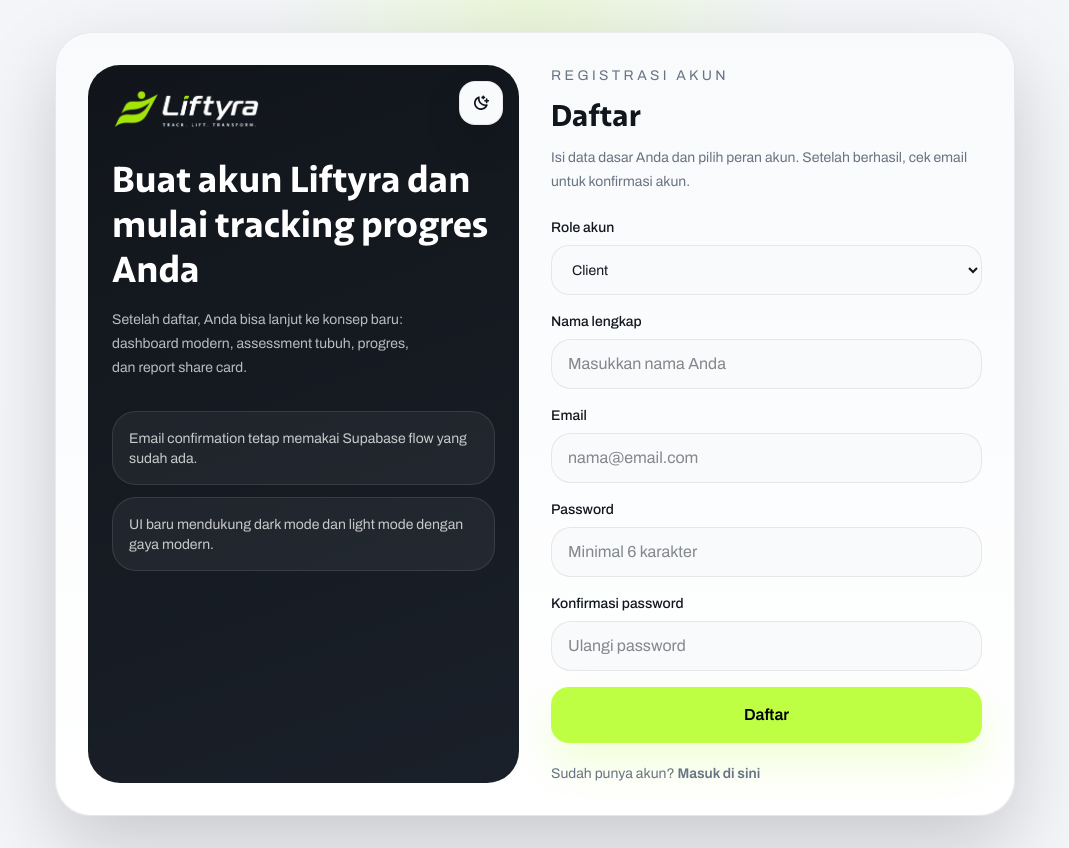
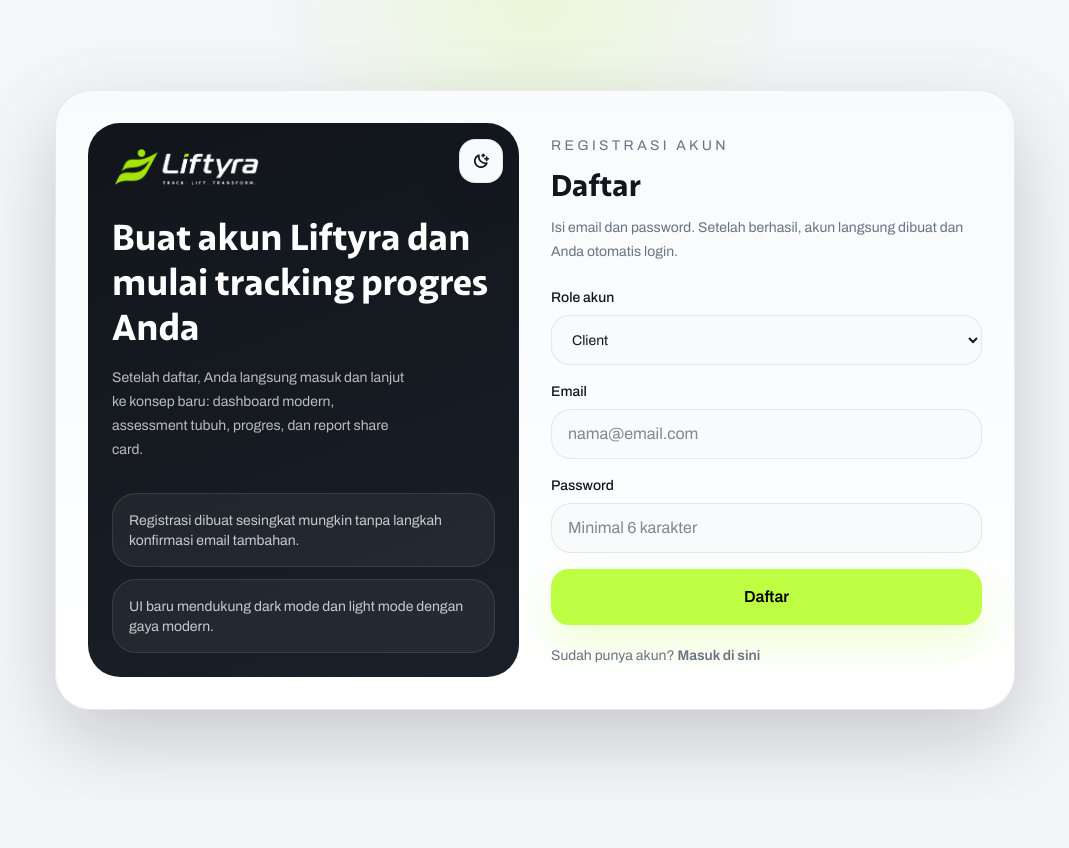
Before and after one commit to alphagyn98-crypto/liftyra, a Next.js app: page /signup in a window 1280 px wide. Shown: the whole page, without its empty margins (105-1174 px from the left). After the commit the page ends 800 px from the top, so only its background shows below. Built offline with nearby package versions, Linux system fonts and the light colour scheme.

Commit message:
Simplify signup flow

```diff
--- a/src/app/(auth)/signup/actions.ts
+++ b/src/app/(auth)/signup/actions.ts
@@ -4,6 +4,7 @@ import { revalidatePath } from "next/cache";
 import { redirect } from "next/navigation";
 
 import { createClient } from "@/utils/supabase/server";
+import { createAdminClient } from "@/utils/supabase/admin";
 import { InitialState } from "@/app/types";
 
 export async function signup(
@@ -11,60 +12,55 @@ export async function signup(
   formData: FormData,
 ): Promise<InitialState> {
   const supabase = await createClient();
+  const admin = createAdminClient();
   const next = String(formData.get("next") || "/");
-  const siteUrl = process.env.NEXT_PUBLIC_SITE_URL || "http://localhost:3000";
-  const emailRedirectTo = `${siteUrl}/auth/confirm?next=${encodeURIComponent(next)}`;
 
-  // type-casting here for convenience
-  // in practice, you should validate your inputs
   const requestedRole = (formData.get("role") as string) || "client";
-  const role = requestedRole === "pt" ? "pt" : "client";
+  const role =
+    next.startsWith("/join-pt") ? "client" : requestedRole === "pt" ? "pt" : "client";
 
   const data = {
-    email: formData.get("email") as string,
+    email: (formData.get("email") as string)?.trim().toLowerCase(),
     password: formData.get("password") as string,
-    name: formData.get("name") as string,
-    confirmPassword: formData.get("confirmPassword") as string,
     role,
   };
 
-  // Validate password confirmation on server-side
-  if (data.password !== data.confirmPassword) {
-    return { error: "Passwords do not match" };
+  if (!data.email) {
+    return { error: "Email wajib diisi" };
   }
 
-  // Optional: Add password strength validation
   if (data.password.length < 6) {
-    return { error: "Password must be at least 6 characters long" };
+    return { error: "Password minimal 6 karakter" };
   }
 
-  const { data: signupData, error } = await supabase.auth.signUp({
+  const displayName = data.email.split("@")[0] || "User";
+
+  const { error: createUserError } = await admin.auth.admin.createUser({
     email: data.email,
     password: data.password,
-    options: {
-      emailRedirectTo,
-      data: {
-        display_name: data.name,
-        full_name: data.name,
-        role: data.role,
-      },
+    email_confirm: true,
+    user_metadata: {
+      display_name: displayName,
+      full_name: displayName,
+      role: data.role,
     },
   });
 
-  if (error) {
-    console.error("Signup error:", error);
-    return { error: error.message };
+  if (createUserError) {
+    console.error("Signup error:", createUserError);
+    return { error: createUserError.message };
+  }
+
+  const { error: signInError } = await supabase.auth.signInWithPassword({
+    email: data.email,
+    password: data.password,
+  });
+
+  if (signInError) {
+    console.error("Auto login after signup error:", signInError);
+    return { error: signInError.message };
   }
 
   revalidatePath("/", "layout");
-  if (signupData.session && next.startsWith("/")) {
-    redirect(next);
-  }
-
-  return {
-    success:
-      next === "/"
-        ? "Signup successful! Please check your email for confirmation."
-        : "Akun berhasil dibuat. Cek email Anda untuk konfirmasi, lalu Anda akan kembali ke halaman join PT.",
-  };
+  redirect(next.startsWith("/") ? next : "/");
 }
--- a/src/app/(auth)/signup/page.tsx
+++ b/src/app/(auth)/signup/page.tsx
@@ -32,12 +32,12 @@ export default function SignupPage() {
             Buat akun Liftyra dan mulai tracking progres Anda
           </h1>
           <p className="mt-4 max-w-[300px] text-sm leading-6 text-white/70">
-            Setelah daftar, Anda bisa lanjut ke konsep baru: dashboard modern,
+            Setelah daftar, Anda langsung masuk dan lanjut ke konsep baru: dashboard modern,
             assessment tubuh, progres, dan report share card.
           </p>
           <div className="mt-8 space-y-3">
             <div className="rounded-[24px] border border-white/10 bg-white/5 p-4 text-sm text-white/75">
-              Email confirmation tetap memakai Supabase flow yang sudah ada.
+              Registrasi dibuat sesingkat mungkin tanpa langkah konfirmasi email tambahan.
             </div>
             <div className="rounded-[24px] border border-white/10 bg-white/5 p-4 text-sm text-white/75">
               UI baru mendukung dark mode dan light mode dengan gaya modern.
@@ -51,12 +51,11 @@ export default function SignupPage() {
           </p>
           <h2 className="text-foreground mt-3 text-3xl font-bold">Daftar</h2>
           <p className="text-subtle mt-3 text-sm leading-6">
-            Isi data dasar Anda dan pilih peran akun. Setelah berhasil, cek
-            email untuk konfirmasi akun.
+            Isi email dan password. Setelah berhasil, akun langsung dibuat dan Anda otomatis login.
           </p>
           {next !== "/" ? (
             <div className="mt-4 rounded-[22px] border border-[var(--border)] bg-[var(--surface-elevated)] px-4 py-3 text-sm text-[var(--foreground)]">
-              Setelah email dikonfirmasi, Anda akan dilanjutkan ke halaman join PT.
+              Setelah daftar, Anda langsung dilanjutkan ke halaman join PT.
             </div>
           ) : null}
 
@@ -66,20 +65,9 @@ export default function SignupPage() {
             </div>
           ) : null}
 
-          {state?.success ? (
-            <div className="border-green/20 bg-green/10 text-green mt-5 rounded-[22px] border px-4 py-3 text-sm">
-              <p>{state.success}</p>
-              <a
-                href="/login"
-                className="text-foreground mt-3 inline-flex font-semibold"
-              >
-                Lanjut ke halaman masuk
-              </a>
-            </div>
-          ) : null}
-
           <form action={formAction} className="mt-6 flex flex-col gap-4">
             <input type="hidden" name="next" value={next} />
+            {next === "/" ? (
               <div>
                 <label
                   htmlFor="role"
@@ -97,14 +85,9 @@ export default function SignupPage() {
                   <option value="pt">PT</option>
                 </select>
               </div>
-            <Input
-              id="name"
-              name="name"
-              type="text"
-              label="Nama lengkap"
-              placeholder="Masukkan nama Anda"
-              required
-            />
+            ) : (
+              <input type="hidden" name="role" value="client" />
+            )}
             <Input
               id="email"
               name="email"
@@ -119,14 +102,6 @@ export default function SignupPage() {
               type="password"
               label="Password"
               placeholder="Minimal 6 karakter"
-              required
-            />
-            <Input
-              id="confirmPassword"
-              name="confirmPassword"
-              type="password"
-              label="Konfirmasi password"
-              placeholder="Ulangi password"
               required
             />
             <Button
```
Lines whose indentation alone changed are shown as unchanged.
